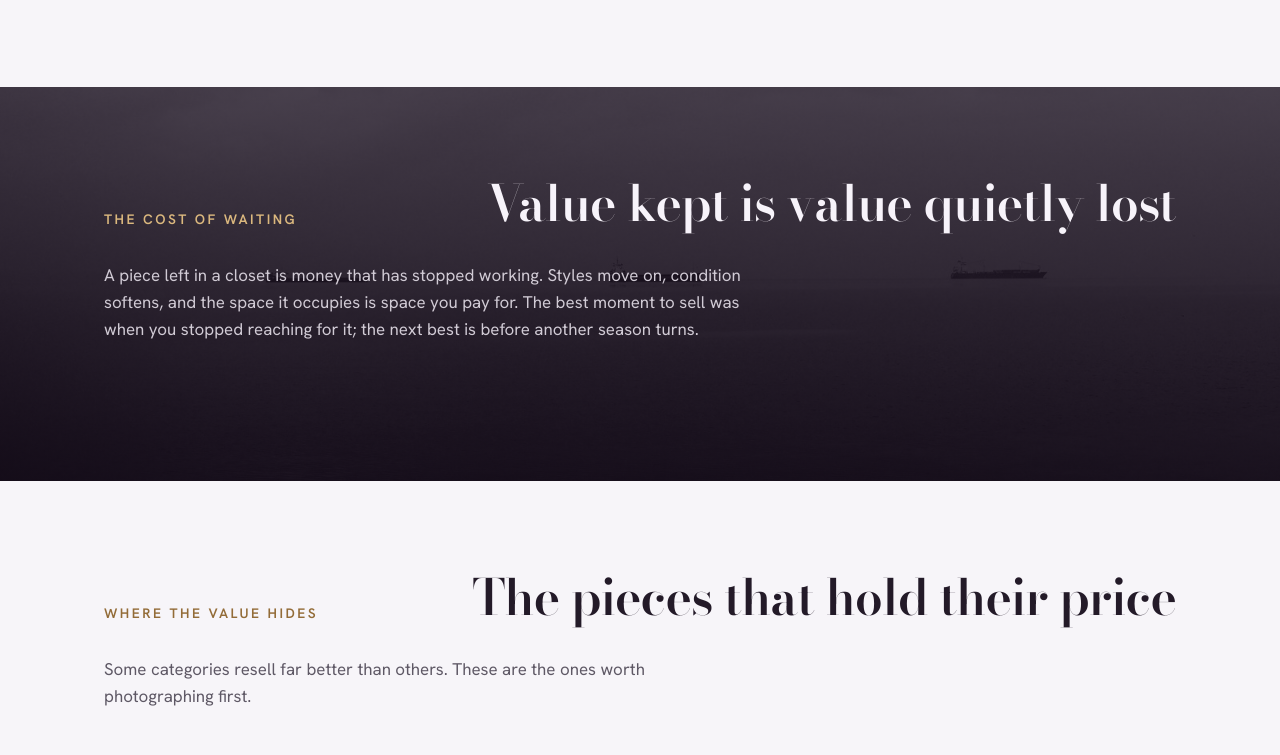
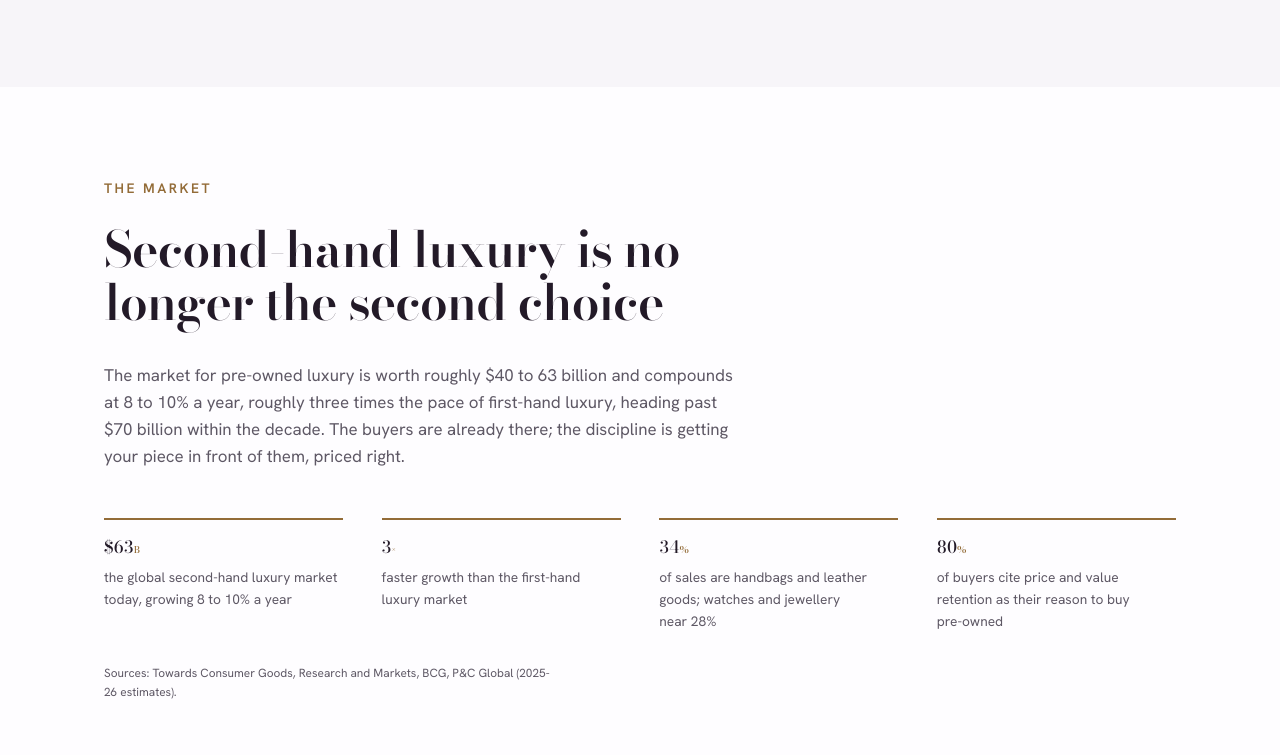
Before and after one commit to wuisabel-gif/resell-agent, a website: page docs/case.html in a window 1280 px wide. Shown: the part 1016-1771 px from the top of the page. Drawn offline with nearby package versions, Linux system fonts and the light colour scheme.

Commit message:
Add the second-hand luxury market: sourced figures in the README, animated stat counters on the Case page

```diff
--- a/docs/case.html
+++ b/docs/case.html
@@ -43,6 +43,18 @@
       <div class="value"><h3>The words</h3><p>A listing that reads considered rather than eager, in the voice each platform rewards, keyword-dense on eBay, warmer on Poshmark.</p></div>
       <div class="value"><h3>The placement</h3><p>On eBay and Poshmark, where the buyers for these pieces are already looking, with category and item specifics resolved for you.</p></div>
     </div>
+  </div></section>
+
+  <section class="section" style="background:var(--surface);"><div class="wrap">
+    <div class="sec-head"><span class="eyebrow">The market</span><h2>Second-hand luxury is no longer the second choice</h2>
+      <p>The market for pre-owned luxury is worth roughly $40 to 63 billion and compounds at 8 to 10% a year, roughly three times the pace of first-hand luxury, heading past $70 billion within the decade. The buyers are already there; the discipline is getting your piece in front of them, priced right.</p></div>
+    <div class="stats-grid" data-stats>
+      <div class="stat-card"><div class="big">$<span data-count="63">0</span><span class="unit">B</span></div><p>the global second-hand luxury market today, growing 8 to 10% a year</p></div>
+      <div class="stat-card"><div class="big"><span data-count="3">0</span><span class="unit">×</span></div><p>faster growth than the first-hand luxury market</p></div>
+      <div class="stat-card"><div class="big"><span data-count="34">0</span><span class="unit">%</span></div><p>of sales are handbags and leather goods; watches and jewellery near 28%</p></div>
+      <div class="stat-card"><div class="big"><span data-count="80">0</span><span class="unit">%</span></div><p>of buyers cite price and value retention as their reason to buy pre-owned</p></div>
+    </div>
+    <p style="margin-top:2rem;font-size:0.74rem;color:var(--muted);">Sources: Towards Consumer Goods, Research and Markets, BCG, P&amp;C Global (2025-26 estimates).</p>
   </div></section>
 
   <section class="section photoband" style="background-image:url('./case-cost.jpg')"><div class="wrap">
--- a/docs/main.js
+++ b/docs/main.js
@@ -97,6 +97,31 @@
 
   $$('[data-year]').forEach((n) => (n.textContent = new Date().getFullYear()));
 
+  // market stat counters — count up when scrolled into view, reduced-motion safe
+  const statsWrap = $('[data-stats]');
+  if (statsWrap) {
+    const nums = $$('[data-count]', statsWrap);
+    const reduceS = matchMedia('(prefers-reduced-motion: reduce)').matches;
+    const finish = () => nums.forEach((n) => (n.textContent = n.dataset.count));
+    if (reduceS || !('IntersectionObserver' in window)) {
+      finish();
+    } else {
+      const io = new IntersectionObserver((entries) => {
+        if (!entries.some((e) => e.isIntersecting)) return;
+        io.disconnect();
+        const t0 = performance.now(), dur = 1400;
+        const tick = (t) => {
+          const p = Math.min(1, (t - t0) / dur);
+          const ease = 1 - Math.pow(1 - p, 3);
+          nums.forEach((n) => (n.textContent = Math.round(Number(n.dataset.count) * ease)));
+          if (p < 1) requestAnimationFrame(tick); else finish();
+        };
+        requestAnimationFrame(tick);
+      }, { threshold: 0.35 });
+      io.observe(statsWrap);
+    }
+  }
+
   // hero carousel — auto-advance, dots, swipe, hover-pause, reduced-motion safe
   const carousel = $('[data-carousel]');
   if (carousel) {
--- a/docs/styles.css
+++ b/docs/styles.css
@@ -518,3 +518,13 @@ code.k{font-family:var(--sans);background:var(--surface-2);color:var(--gold-ink)
 .photoband h2{color:oklch(0.97 0.01 312);}
 .photoband p{color:oklch(0.85 0.015 312);}
 .logos{display:flex;flex-wrap:wrap;justify-content:center;align-items:center;gap:clamp(1.4rem,5vw,3.4rem);font-family:var(--serif);font-size:clamp(1.2rem,1rem+0.8vw,1.6rem);color:var(--ink-soft);}
+
+/* ── market stats (count-up demo) ────────────────────────────────────────── */
+.stats-grid{display:grid;grid-template-columns:repeat(auto-fit,minmax(210px,1fr));gap:clamp(1.4rem,3vw,2.4rem);margin-top:2.6rem;}
+.stat-card{border-top:2px solid var(--gold-ink);padding-top:1.2rem;}
+.stat-card .big{font-family:var(--serif);font-size:clamp(2.2rem,1.7rem+2vw,3.2rem);line-height:1;color:var(--ink);font-variant-numeric:tabular-nums;}
+.stat-card .big .unit{font-size:0.55em;color:var(--gold-ink);}
+.stat-card p{font-size:var(--step--1);color:var(--muted);margin-top:0.6rem;}
+.band .stat-card .big{color:oklch(0.97 0.01 312);}
+.band .stat-card p{color:oklch(0.8 0.015 312);}
+.band .stat-card{border-top-color:var(--gold);}
```
Also changed, not shown: README.md.
